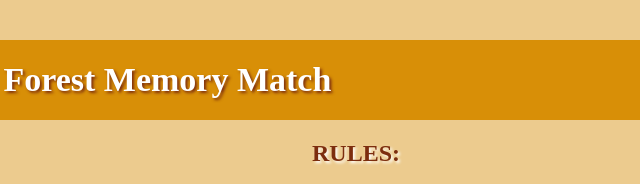
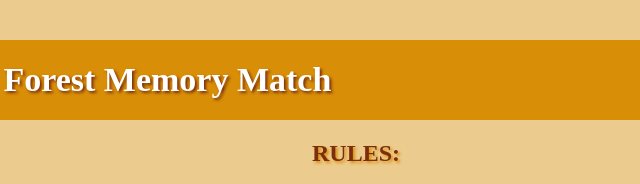
Before and after one commit to David450-cpu/WP_U2_L13, a plain HTML site: page pages/rules/rules.html in a window 1280 px wide. Shown: the top 184 px of the page, 284-924 px from the left. Drawn offline with Linux system fonts and the light colour scheme.

```diff
--- a/pages/rules/rules.css
+++ b/pages/rules/rules.css
@@ -49,7 +49,7 @@ a{
 h2{
     text-align: center;
     color: rgb(124, 45, 14);
-    text-shadow: 2px 2px 3px white;
+    text-shadow: 2px 2px 3px rgb(216, 143, 7);
 }
 
 p{
```
